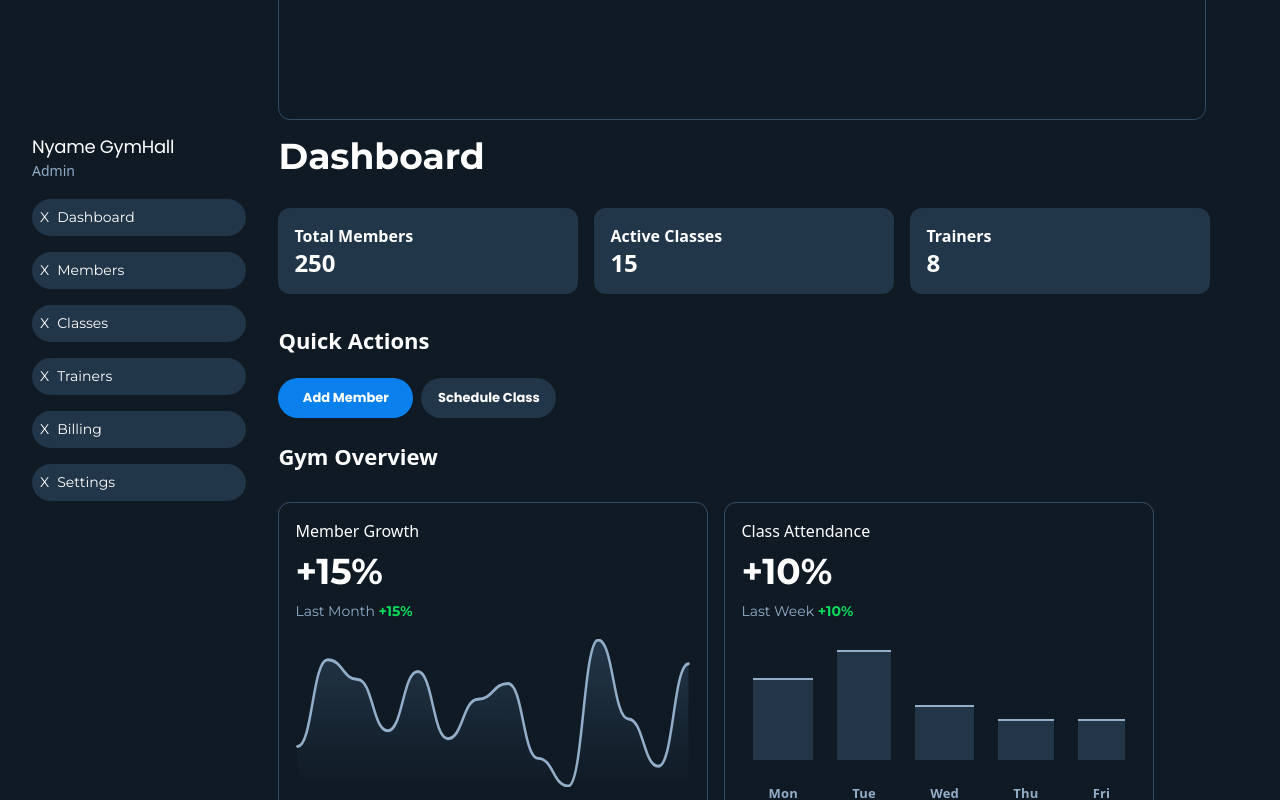
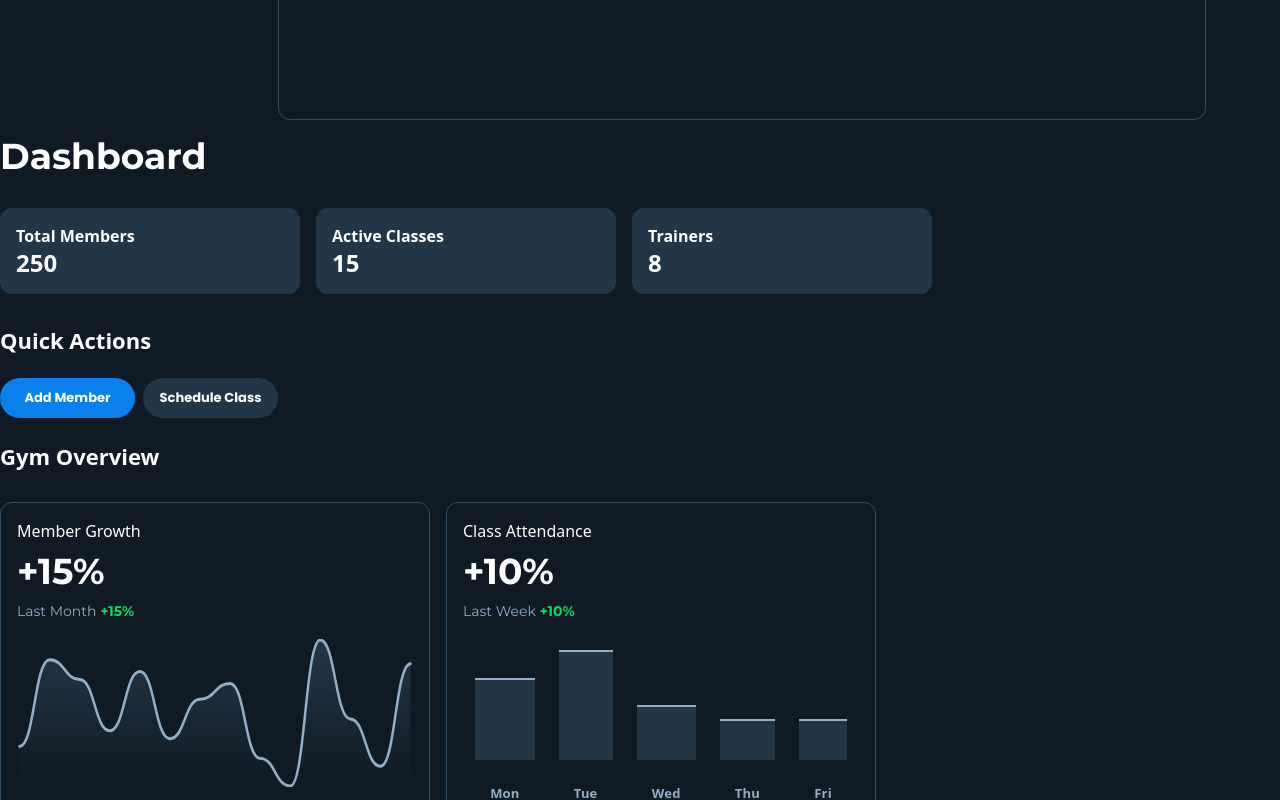
Before and after one commit to mafindijr/Gym-Management-System, a React (Vite) app: page / in a window 1280 px wide. Shown: the part 1280-2080 px from the top of the page. Built offline with nearby package versions, Linux system fonts and the light colour scheme.

Commit message:
remove nav bar from the main dashboard

```diff
--- a/src/Components/admin-dashboard.jsx
+++ b/src/Components/admin-dashboard.jsx
@@ -13,27 +13,6 @@ export default function Admin() {
 
   return (
     <div>
-        <div className='grid grid-cols-5 col-2-span-2 gap-8 m-4 w-full'>
-            <nav className='flex flex-col gap-4 pl-4'>
-                <div>
-                    <h2 className='font-poppins text-lg leading-tight tracking-[-0.015em]'>Nyame GymHall</h2>
-                    <p className='text-[14px] leading-6 text-adminsmtext'>Admin</p>
-                </div>
-                <div>
-                    <ul className='flex flex-col gap-4'>
-                      {
-                        navs.map((nav, index ) => {
-                            return (
-                                <li className='flex gap-2 w-full leading-5.4 text-[14px]  font-montserrat bg-[#223649] p-2 rounded-full cursor-pointer' key={index}>
-                                    <span>{ nav.icon }</span>
-                                    <a href="#">{ nav.name }</a>
-                                </li>
-                            );
-                        })
-                      }
-                    </ul>
-                </div>
-            </nav>
 
             <main className='flex flex-col col-span-4 gap-8 w-full'>
                 <div>
@@ -131,7 +110,7 @@ export default function Admin() {
                     </div>
                 </div>
             </main>
-        </div>
+
     </div>
   )
 }
```
